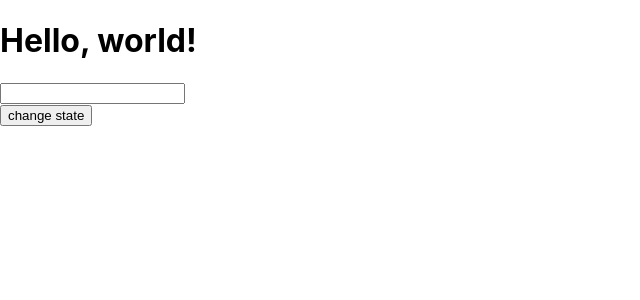
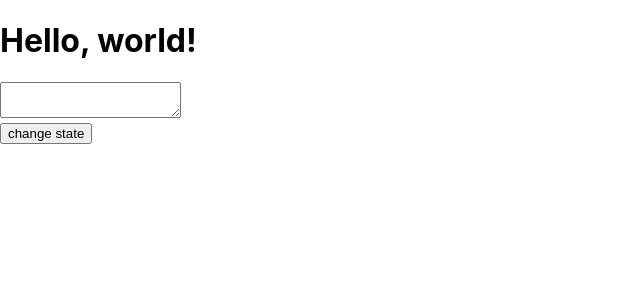
Before and after one commit to MahdiSohaily/MahdiSohaily.github.io, a React (Create React App) app: page / in a window 1280 px wide. Shown: the top 300 px of the page, without its empty margins (0-640 px from the left). Built offline with nearby package versions, Linux system fonts and the light colour scheme.

Commit message:
working with React textarea

```diff
--- a/src/components/Message.jsx
+++ b/src/components/Message.jsx
@@ -19,12 +19,7 @@ export default class Message extends Component {
   render() {
     return (
       <form>
-        <input
-          type="test"
-          name="username"
-          value={this.state.name}
-          onChange={this.handleChange}
-        />
+        <textarea value={this.name} onChange={this.handleChange} />
       </form>
     );
   }
```
